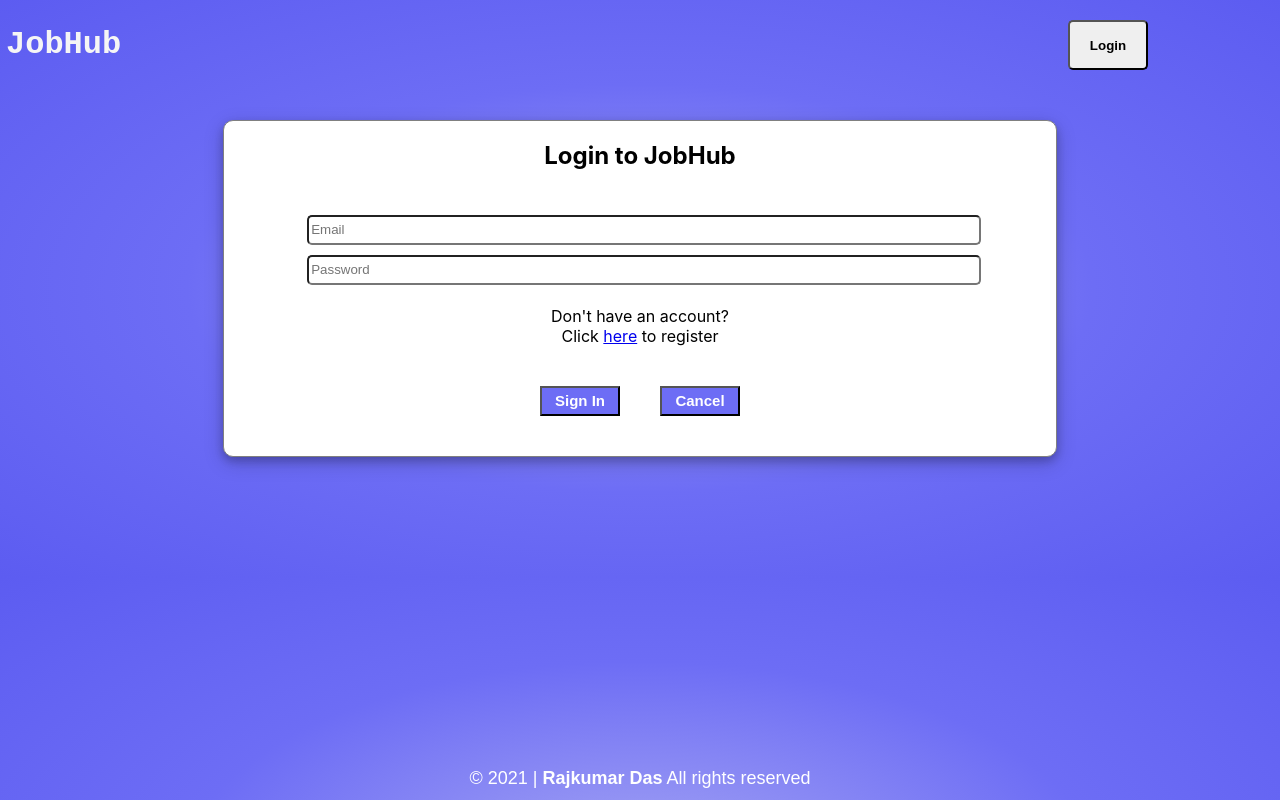
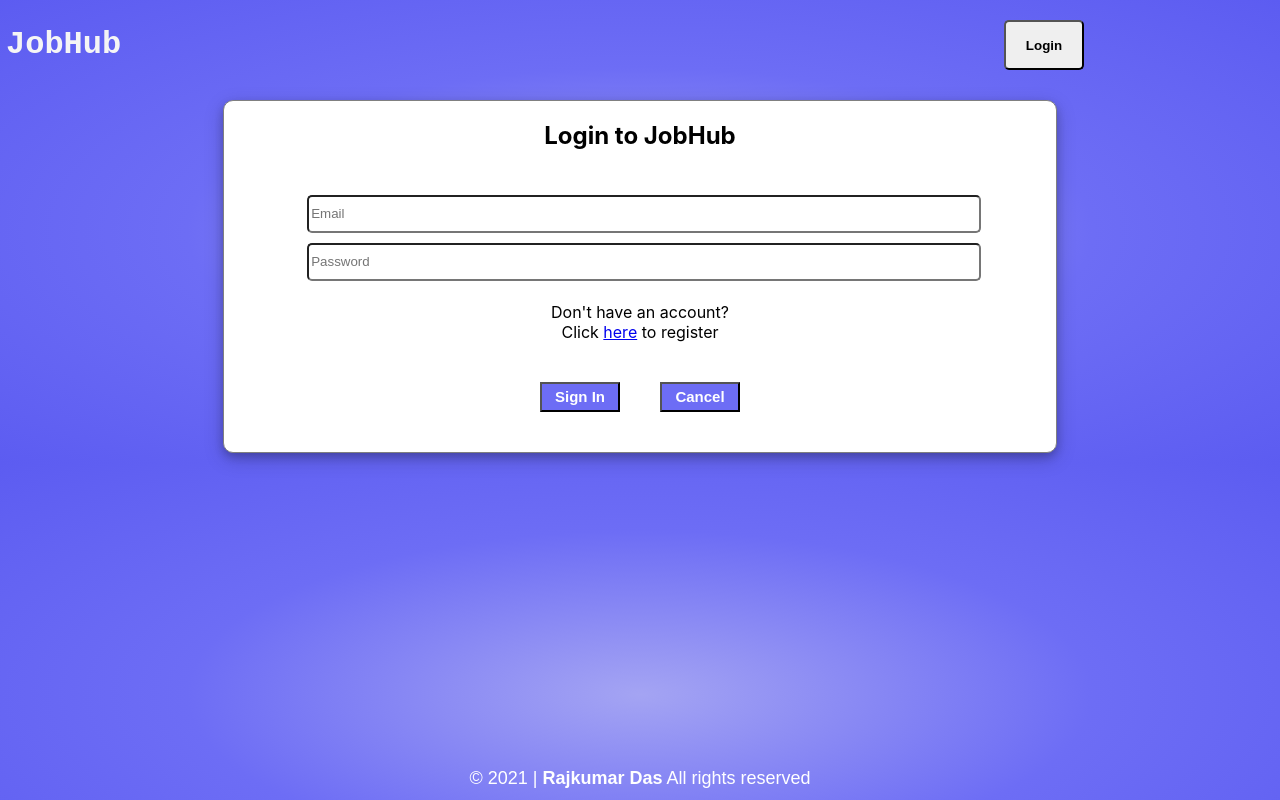
Before and after one commit to rajkumardas2701/job-search-frontend, a React (Create React App) app: page /signin in a window 1280 px wide. Built offline with nearby package versions, Linux system fonts and the light colour scheme.

Commit message:
Add style to sign in and signup pages

```diff
--- a/src/styles/NavBar.css
+++ b/src/styles/NavBar.css
@@ -35,7 +35,7 @@
 
 .nav-btns {
   margin: 20px;
-  width: 15%;
+  width: 20%;
 }
 
 .nav-greet {
--- a/src/styles/Signup.css
+++ b/src/styles/Signup.css
@@ -4,7 +4,7 @@ h1 {
 
 .signup-container {
   width: 65%;
-  margin: 15vh auto;
+  margin: 100px auto 10px auto;
   border: 1px solid grey;
   background-color: white;
   border-radius: 10px;
@@ -36,7 +36,7 @@ h1 {
 .form-inputs {
   margin: 5px auto;
   width: 100%;
-  height: 3vh;
+  height: 4vh;
   border-radius: 5px;
 }
 
```
